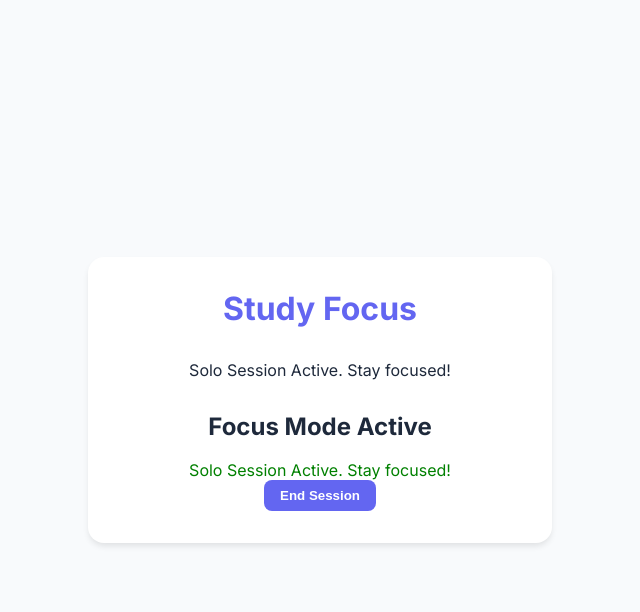
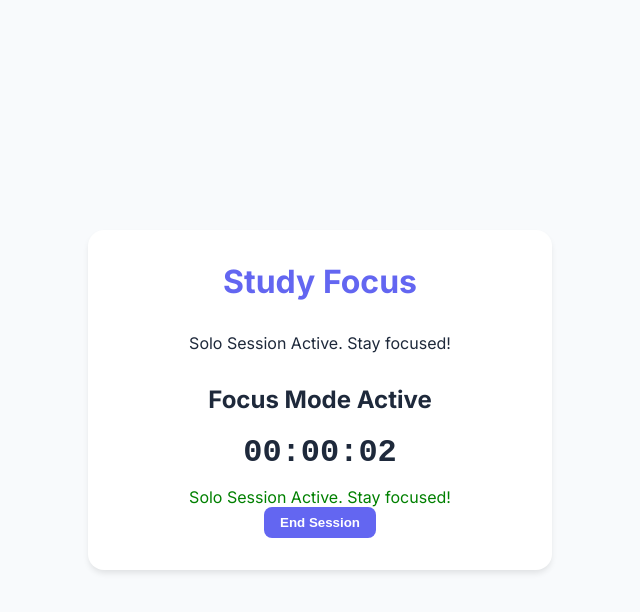
Before and after one commit to jcparmar/Study-Focus-Website, a website: page public/index.html in a window 1280 px wide. Both pictures are taken after a click on the button "Start Solo Session". Shown: the whole page, without its empty margins (320-960 px from the left). Drawn offline with nearby package versions, Linux system fonts and the light colour scheme; no server answers.

Commit message:
Add timer logic

```diff
--- a/public/index.html
+++ b/public/index.html
@@ -29,6 +29,8 @@
             </div>
             <div id="focus-mode" style="display: none;">
                 <h2>Focus Mode Active</h2>
+                <div id="timer" style="font-size: 2rem; font-weight: bold; margin: 1rem 0; font-family: monospace;">
+                    00:00:00</div>
                 <div id="status-display"></div>
                 <button id="end-session-btn">End Session</button>
             </div>
--- a/public/script.js
+++ b/public/script.js
@@ -16,6 +16,8 @@ let currentRoomId = null;
 let isFocusModeActive = false;
 let isCreator = false;
 let isSoloMode = false;
+let timerInterval;
+let seconds = 0;
 
 let audio = new Audio('./assets/boom.mp3'); // Default sound
 audio.loop = true;
@@ -24,11 +26,30 @@ let bgMusic = new Audio('./assets/theme.webm');
 bgMusic.loop = true;
 bgMusic.volume = 0.2; // Low volume background music
 
+function startTimer() {
+    seconds = 0;
+    const timerElement = document.getElementById('timer');
+    clearInterval(timerInterval);
+    timerInterval = setInterval(() => {
+        seconds++;
+        const hrs = Math.floor(seconds / 3600);
+        const mins = Math.floor((seconds % 3600) / 60);
+        const secs = seconds % 60;
+        timerElement.textContent =
+            `${hrs.toString().padStart(2, '0')}:${mins.toString().padStart(2, '0')}:${secs.toString().padStart(2, '0')}`;
+    }, 1000);
+}
+
+function stopTimer() {
+    clearInterval(timerInterval);
+}
+
 // Helper: Show/Hide sections
 function showFocusMode() {
     pairingSection.style.display = 'none';
     focusModeSection.style.display = 'block';
     isFocusModeActive = true;
+    startTimer();
     updateStatus('Session Active. Stay focused!');
 }
 
@@ -87,6 +108,7 @@ socket.on('peer_disconnected', () => {
     isFocusModeActive = false;
     audio.pause();
     bgMusic.pause();
+    stopTimer();
     document.body.style.backgroundColor = '#f8fafc';
     alert('Peer disconnected');
     location.reload();
```
